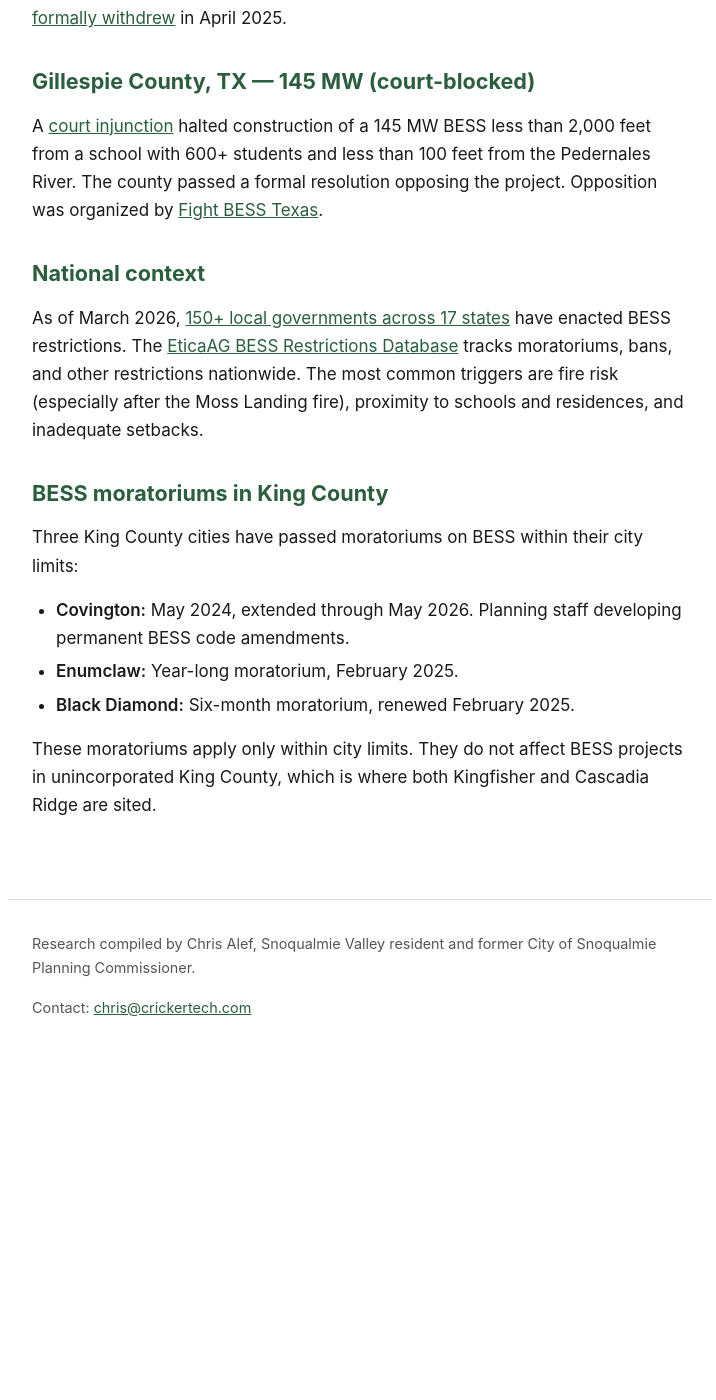
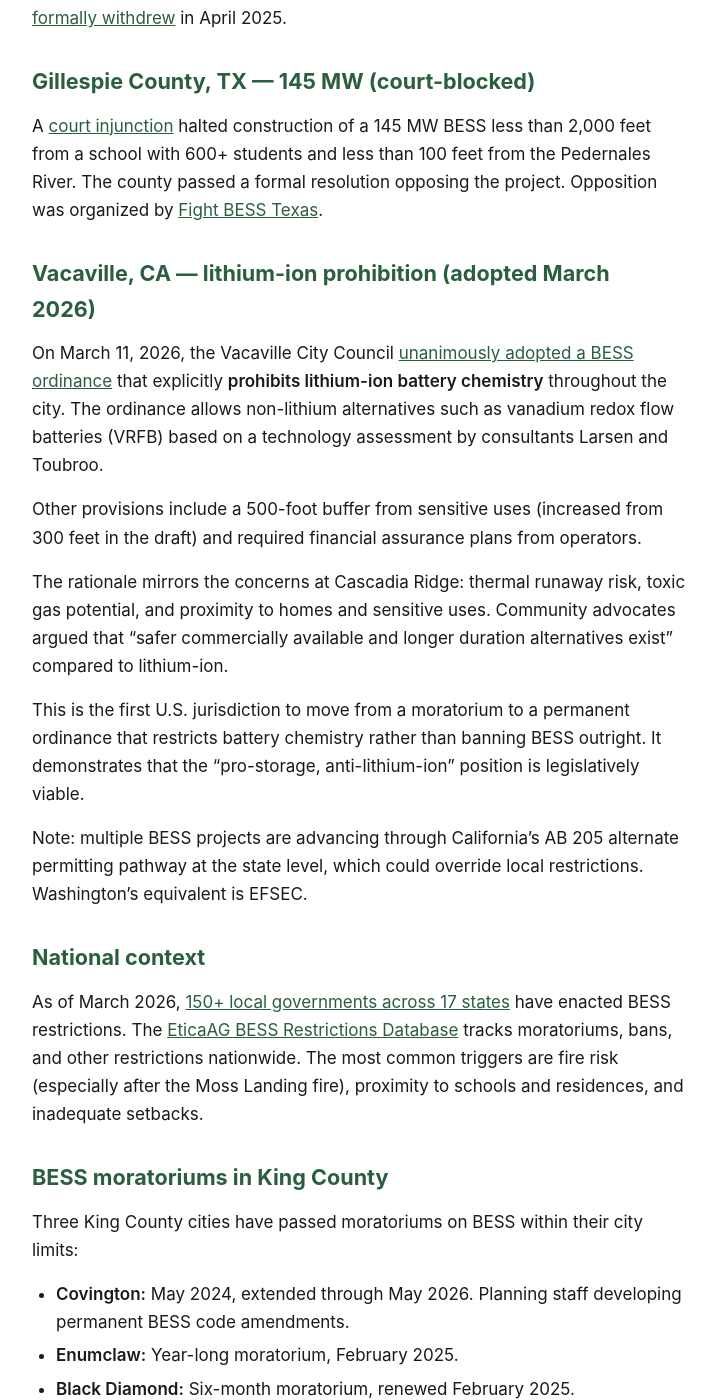
Before and after one commit to calef/cascadia-ridge-bess, a Jekyll site: the page built from _pages/other-projects.md, in a window 1280 px wide and 1400 px high, scrolled down 3641 px. Shown: the whole window, without its empty margins (280-996 px from the left). Built offline with Jekyll 4.4.1, drawn with Linux system fonts in a browser that asks for light colours; before the commit the page ends 4708 px from its top, so only the background shows below that.

Commit message:
Deploy site 2026-03-23-200346

```diff
--- a/_pages/other-projects.md
+++ b/_pages/other-projects.md
@@ -77,6 +77,18 @@ Vistra proposed a 600 MW BESS in Morro Bay, CA. Citizens for Estero Bay Preserva
 
 A [court injunction](https://texasscorecard.com/local/court-order-blocks-battery-storage-system-construction-in-central-texas/) halted construction of a 145 MW BESS less than 2,000 feet from a school with 600+ students and less than 100 feet from the Pedernales River. The county passed a formal resolution opposing the project. Opposition was organized by [Fight BESS Texas](https://fightbesstexas.org/).
 
+## Vacaville, CA — lithium-ion prohibition (adopted March 2026)
+
+On March 11, 2026, the Vacaville City Council [unanimously adopted a BESS ordinance](https://www.pressdemocrat.com/2026/03/11/vacaville-adopts-battery-energy-storage-systems-ordinance/) that explicitly **prohibits lithium-ion battery chemistry** throughout the city. The ordinance allows non-lithium alternatives such as vanadium redox flow batteries (VRFB) based on a technology assessment by consultants Larsen and Toubroo.
+
+Other provisions include a 500-foot buffer from sensitive uses (increased from 300 feet in the draft) and required financial assurance plans from operators.
+
+The rationale mirrors the concerns at Cascadia Ridge: thermal runaway risk, toxic gas potential, and proximity to homes and sensitive uses. Community advocates argued that "safer commercially available and longer duration alternatives exist" compared to lithium-ion.
+
+This is the first U.S. jurisdiction to move from a moratorium to a permanent ordinance that restricts battery chemistry rather than banning BESS outright. It demonstrates that the "pro-storage, anti-lithium-ion" position is legislatively viable.
+
+Note: multiple BESS projects are advancing through California's AB 205 alternate permitting pathway at the state level, which could override local restrictions. Washington's equivalent is EFSEC.
+
 ## National context
 
 As of March 2026, [150+ local governments across 17 states](https://www.globenewswire.com/news-release/2026/03/10/3252888/0/en/150-Local-Governments-Have-Moved-to-Block-Battery-Storage-Development-New-Database-Reveals.html) have enacted BESS restrictions. The [EticaAG BESS Restrictions Database](https://eticaag.com/bess-moratorium-database/) tracks moratoriums, bans, and other restrictions nationwide. The most common triggers are fire risk (especially after the Moss Landing fire), proximity to schools and residences, and inadequate setbacks.
```
